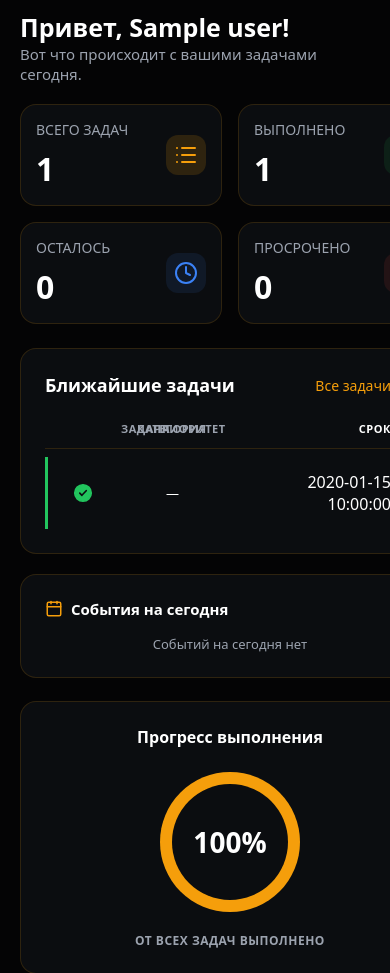
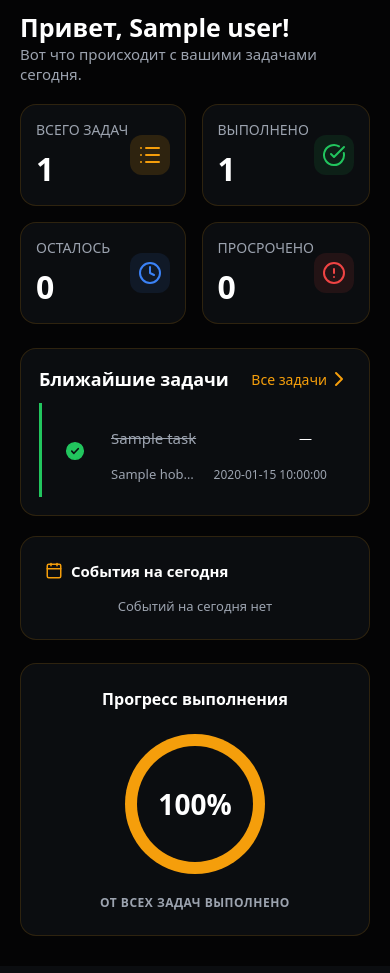
Before and after one commit to skandersim/task-flow, a Flask app: page /main in a window 390 px wide. Shown: the part 72-1045 px from the top of the page. After the commit the page ends 1008 px from the top, so only its background shows below. Run offline with Flask 3, Linux system fonts and the light colour scheme; the visitor is signed in with stand-in values (Sample User, id 1); a database or web service that is not in the repository returns one stand-in record (values such as "Sample title"); some libraries are stand-ins or nearby versions.

Commit message:
Адаптировал главную страницу под телефоны

```diff
--- a/static/main.css
+++ b/static/main.css
@@ -268,7 +268,7 @@
 .task-col-date {
     text-align: right;
     padding-right: 8px; /* небольшой отступ от правого края рамки */
-    color: var(--text-main);
+    color: var(--text-sub);
 }
 
 /* пустые задачи */
@@ -469,7 +469,7 @@
 }
 
 @media (max-width: 768px) {
-    .sidebar { display: none !important; }
+    .sidebar, .tasks-header-row { display: none !important; }
     .main-content {
         margin: 0 !important;
         padding: 10px 20px !important;
@@ -485,4 +485,15 @@
     .dashboard-right { width: 100% !important; }
     .tasks-card, .calendar-card, .progress-card { padding: 24px; min-height: 0 !important; }
     .main-empty-tasks { flex: 0 !important; padding: 10px !important; gap: 10px; }
+    .tasks-card { padding: 18px !important; }
+    .main-tasks-grid { grid-template-columns: 40px 1fr !important; gap: 0; column-gap: 10px; }
+    .task-row { padding: 14px 0 !important; column-gap: 10px; }
+    .task-col-check { grid-row: span 2; margin-top: 2px; }
+    .task-col-title { grid-column: 2; grid-row: 1; font-size: 15px !important; margin: 0; }
+    .task-col-priority { grid-column: 3; grid-row: 1; text-align: right; margin-top: 0; justify-self: end; }
+    .task-col-category { grid-column: 2; grid-row: 2; font-size: 13px !important; color: var(--text-sub); margin-top: 6px; }
+    .task-col-date { grid-column: 3; grid-row: 2; text-align: right; margin-top: 6px; font-size: 12px !important; justify-self: end; }
+    .priority-badge { font-size: 11px !important; padding: 5px 10px !important; }
+    .task-col-check, .task-col-title, .task-col-category, .task-col-priority, .task-col-date { min-width: 0; overflow: hidden; }
+
 }
```
